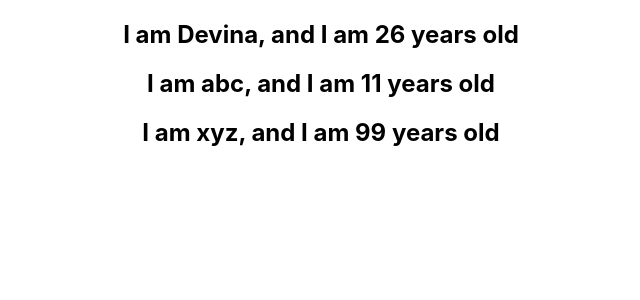
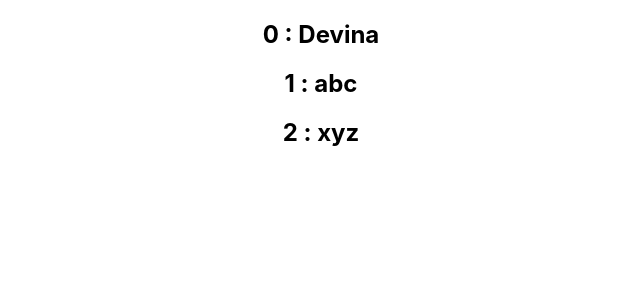
Before and after one commit to Devina6/ReactLearning, a React (Create React App) app in the folder react-project/: page / in a window 1280 px wide. Shown: the top 300 px of the page, without its empty margins (319-959 px from the left). Built offline with nearby package versions, Linux system fonts and the light colour scheme.

Commit message:
lists and keys - list index as key

```diff
--- a/react-project/src/components/nameList.js
+++ b/react-project/src/components/nameList.js
@@ -2,25 +2,9 @@ import React from 'react'
 import Person from './person'
 
 function nameList() {
-    const persons = [
-        {
-            id:1,
-            name:'Devina',
-            age:26
-        },
-        {
-            id:2,
-            name:'abc',
-            age:11
-        },
-        {
-            id:3,
-            name:'xyz',
-            age:99
-        }
-    ]
-    const personList = persons.map(person => <Person key = {person.id} person = {person}/>) // key prop must be a unique value
-    return <div>{personList}</div>
+    const names = ['Devina','abc','xyz']
+    const nameList = names.map((name,index) => <h2 key ={index}>{index} : {name}</h2>) // key prop must be a unique value, but index as key is still a problem
+    return <div>{nameList}</div>
 }
 
 export default nameList
```
